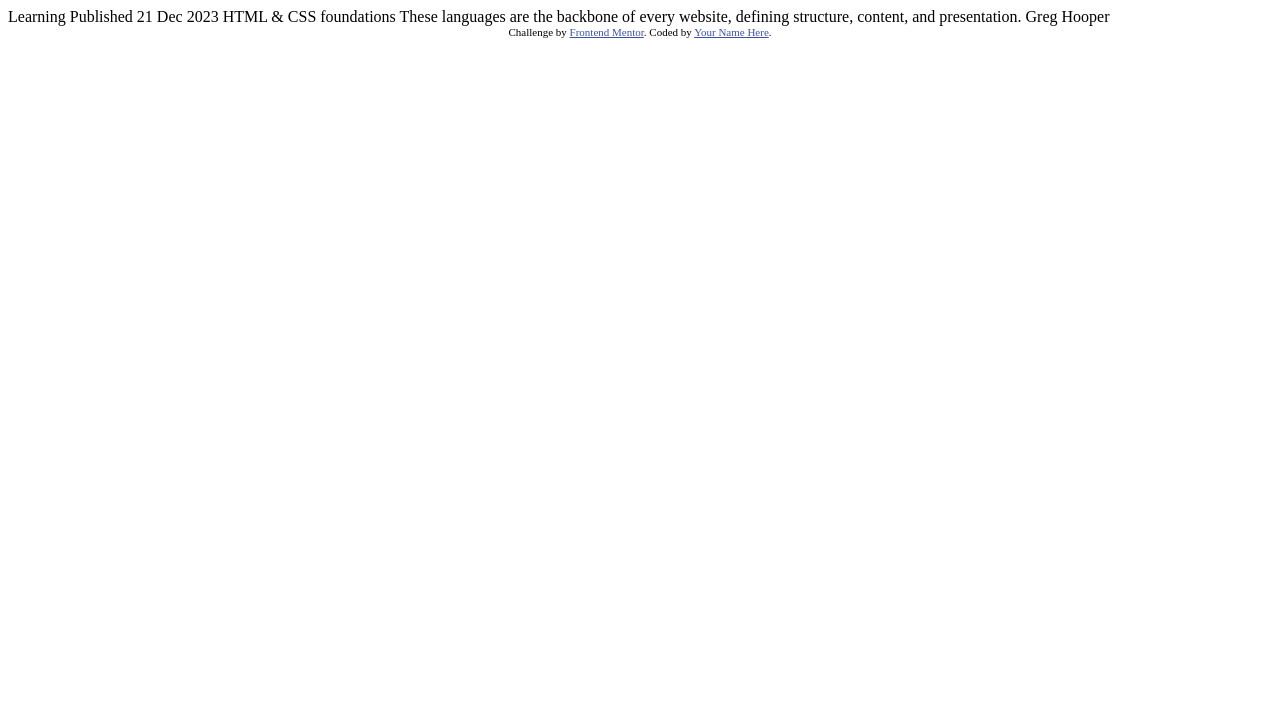
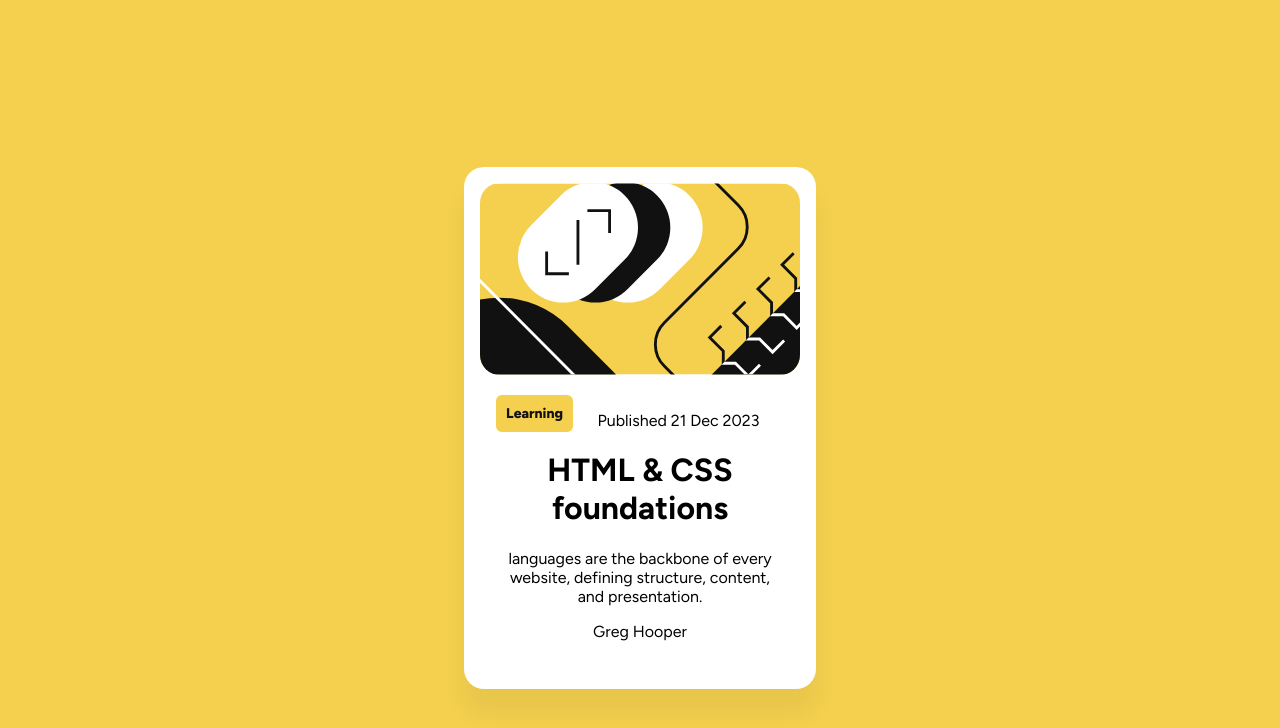
Before and after one commit to AriKILLER/Blog-Preview-Card, a plain HTML site: page index.html in a window 1280 px wide. Drawn offline with Linux system fonts and the light colour scheme.

Commit message:
Second commit. Structure and CSS are pretty much done, still need to change some things but it already has the shape. README half way through.

```diff
--- a/index.html
+++ b/index.html
@@ -5,30 +5,73 @@
   <meta name="viewport" content="width=device-width, initial-scale=1.0"> <!-- displays site properly based on user's device -->
 
   <link rel="icon" type="image/png" sizes="32x32" href="./assets/images/favicon-32x32.png">
-
+  <link rel="preconnect" href="https://fonts.googleapis.com">
+<link rel="preconnect" href="https://fonts.gstatic.com" crossorigin>
+<link href="https://fonts.googleapis.com/css2?family=Figtree:ital,wght@0,300..900;1,300..900&display=swap" rel="stylesheet">
   <title>Frontend Mentor | Blog preview card</title>
 
   <!-- Feel free to remove these styles or customise in your own stylesheet 👍 -->
   <style>
-    .attribution { font-size: 11px; text-align: center; }
-    .attribution a { color: hsl(228, 45%, 44%); }
+
+    body {
+      background-color: hsl(47, 88%, 63%);
+      font-family: "Figtree", sans-serif;
+      font-size: 16px;
+      display: flex;
+      justify-content: center;
+      align-items: center;
+      min-height: 100vh;
+      padding: 20px;
+    }
+
+    .card {
+      width: 320px;
+      max-width: 100%;
+      text-align: center;
+      box-shadow: 0 25px 25px rgba(0, 0,0,0.05);
+      padding: 16px;
+      background-color: white;
+      border-radius: 20px;
+      display: block;
+    }
+
+    .card img {
+      width: 100%;
+      height: auto;
+      border-radius: 20px;
+    }
+
+    .content {
+      padding: 16px;
+    }
+
+    .content h2 {
+      color: hsl(0, 0%, 7%);
+      font-weight: 800;
+      font-size: 14px;
+      margin: 0;
+      background-color: hsl(47, 88%, 63%);
+      padding: 10px;
+      border-radius: 6px;
+      display: inline-block;
+      float: left;
+    }
   </style>
 </head>
 <body>
+<div class="card">
+  <img src="./assets/images/illustration-article.svg" alt="illustration-article">
+  <div class="content">
+    <h2>Learning</h2>
 
-  Learning
+    <p>Published 21 Dec 2023</p>
 
-  Published 21 Dec 2023
+    <h1>HTML & CSS foundations</h1>
 
-  HTML & CSS foundations
+    <p>languages are the backbone of every website, defining structure, content, and presentation.</p>
 
-  These languages are the backbone of every website, defining structure, content, and presentation.
-
-  Greg Hooper
-
-  <div class="attribution">
-    Challenge by <a href="https://www.frontendmentor.io?ref=challenge" target="_blank">Frontend Mentor</a>.
-    Coded by <a href="#">Your Name Here</a>.
+    <p>Greg Hooper</p>
   </div>
+</div>
 </body>
 </html>
```
Also changed, not shown: 1 other file.
